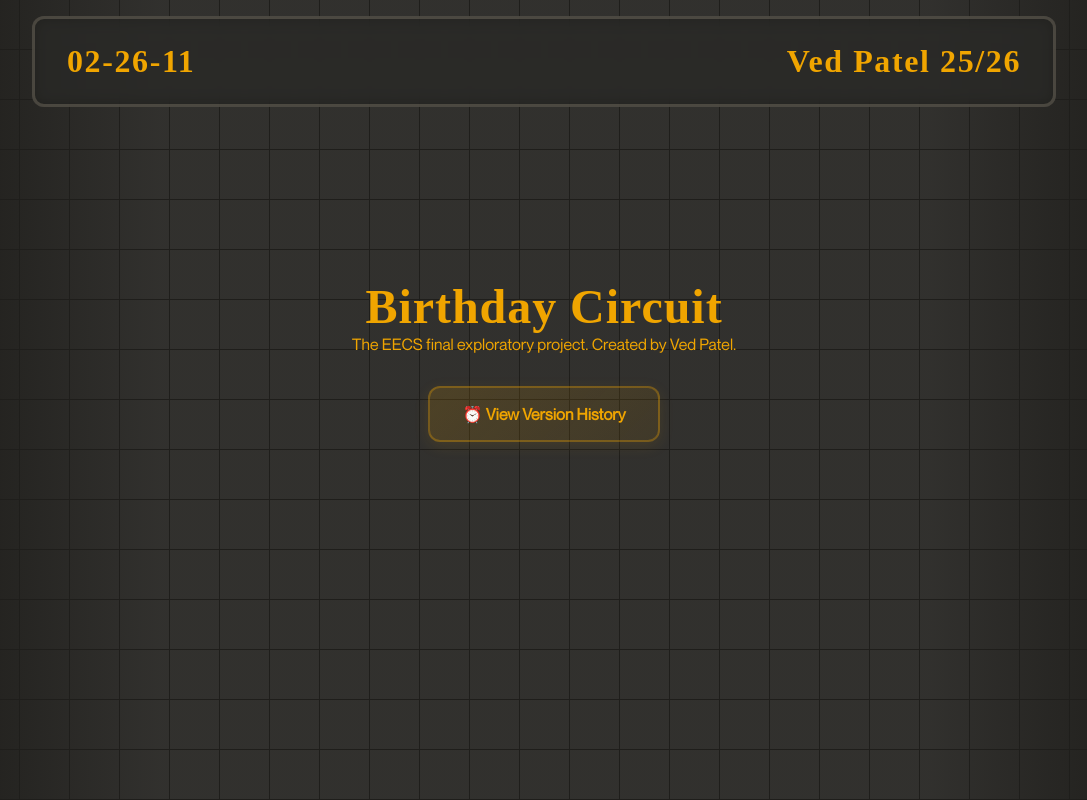
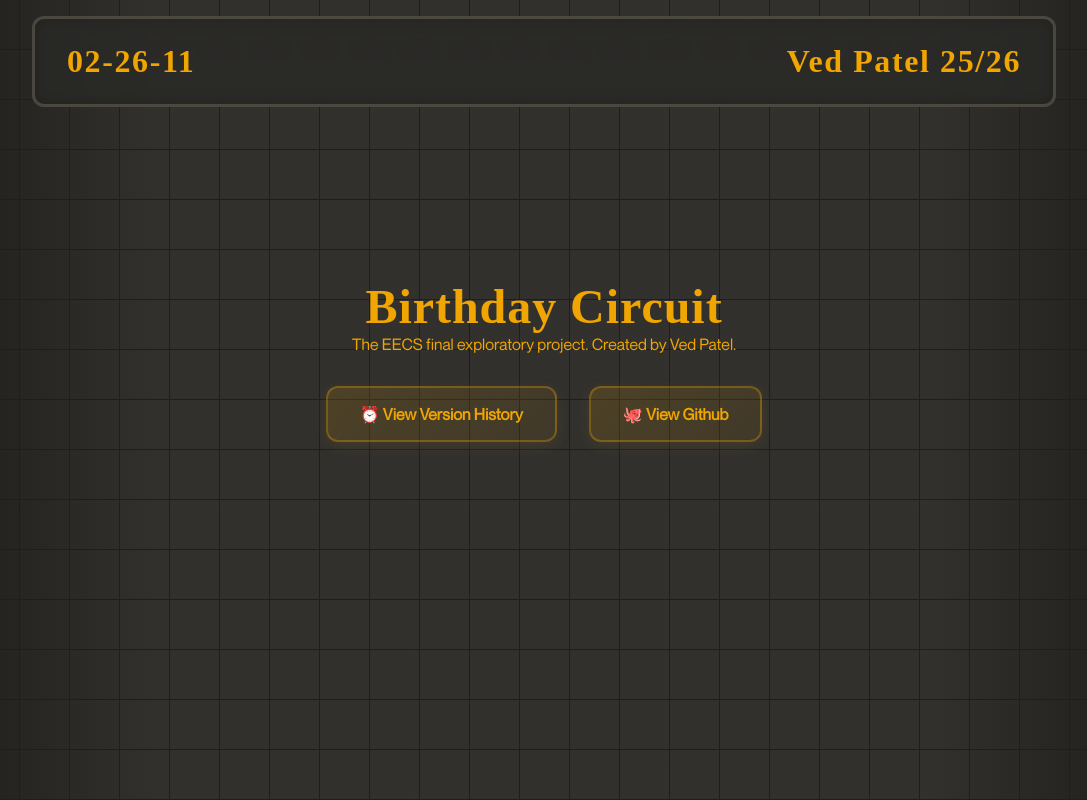
Before and after one commit to ved-patel226/EECS-25-26-Birthday-Circuit-Website, a React (Vite) app: page / in a window 1280 px wide. Shown: the top 800 px of the page, without its empty margins (96-1183 px from the left). Built offline with nearby package versions, Linux system fonts and the light colour scheme; a web font is replaced by a local one.

Commit message:
added github link

```diff
--- a/src/components/Hero.tsx
+++ b/src/components/Hero.tsx
@@ -6,6 +6,7 @@ export default function Hero() {
       <h1>Birthday Circuit</h1>
       <p>The EECS final exploratory project. Created by Ved Patel.</p>
 
+      <div className="btns">
         <div className="btn">
           <a
             href="https://docs.google.com/document/d/1JL9dlh84g1gIEW48HJqDEjuBlnhaI8h-riEJypo-m2g/edit?usp=sharing"
@@ -15,6 +16,17 @@ export default function Hero() {
             ⏰ View Version History
           </a>
         </div>
+
+        <div className="btn">
+          <a
+            href="https://github.com/ved-patel226/EECS-25-26-Birthday-Circuit-Website"
+            target="_blank"
+            rel="noopener noreferrer"
+          >
+            🐙 View Github
+          </a>
+        </div>
+      </div>
     </div>
   );
 }
--- a/src/css/index.css
+++ b/src/css/index.css
@@ -64,6 +64,12 @@ p {
   text-indent: 2em;
 }
 
+.btns {
+  display: flex;
+  flex-direction: row;
+  gap: 2rem;
+}
+
 .btn {
   margin-top: 2rem;
   text-align: center;
--- a/src/scss/index.scss
+++ b/src/scss/index.scss
@@ -77,6 +77,12 @@ p {
     text-indent: 2em;
 }
 
+.btns {
+    display: flex;
+    flex-direction: row;
+    gap: 2rem;
+}
+
 .btn {
     margin-top: 2rem;
     text-align: center;
```
Also changed, not shown: 1 other file (tests, documents, lock files or other folders). Lines whose indentation alone changed are shown as unchanged.
